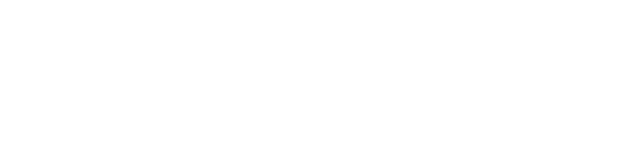
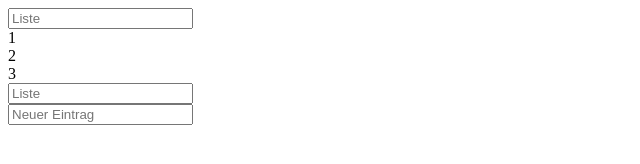
Before and after one commit to naitszox/custom-list, a plain HTML site: page index.html in a window 1280 px wide. Shown: the whole page, without its empty margins (0-640 px from the left). Drawn offline with Linux system fonts and the light colour scheme.

Commit message:
Update index.html

```diff
--- a/index.html
+++ b/index.html
@@ -1,6 +1,7 @@
 <html>
   <head>
 
+    <link rel="stylesheet" href="style.css">
   </head>
   <body>
 
@@ -9,14 +10,26 @@
       <div class="js--drag-and-drop">
 
         <div class="area">
+          <input id="title-left" class="title" placeholder="Liste"></input>
+          <div id="drag-item-1" class="drag-item">1</div>
+          <div id="drag-item-2" class="drag-item">2</div>
+          <div id="drag-item-3" class="drag-item">3</div>
         </div>
 
         <div class="area">
+          <input id="title-right" class="title" placeholder="Liste"></input>
+        </div>
+
+        <div class="col">
+          <input class="new-item" placeholder="Neuer Eintrag"></input>
         </div>
 
       </div>
 
     </div>
 
+    <script src="script.js"></script>
+    <script>
+    </script>
   </body>
 </html>
```
